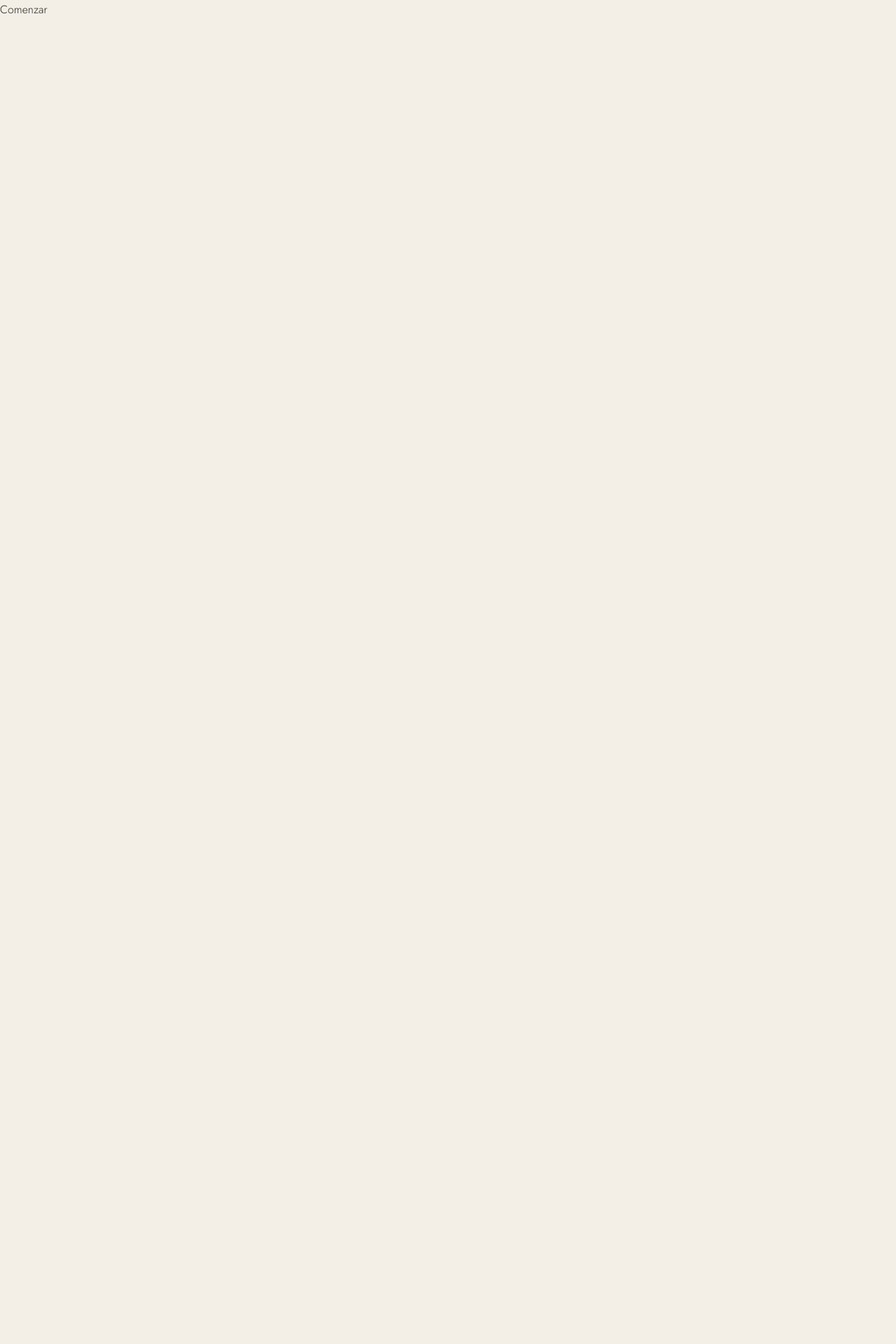
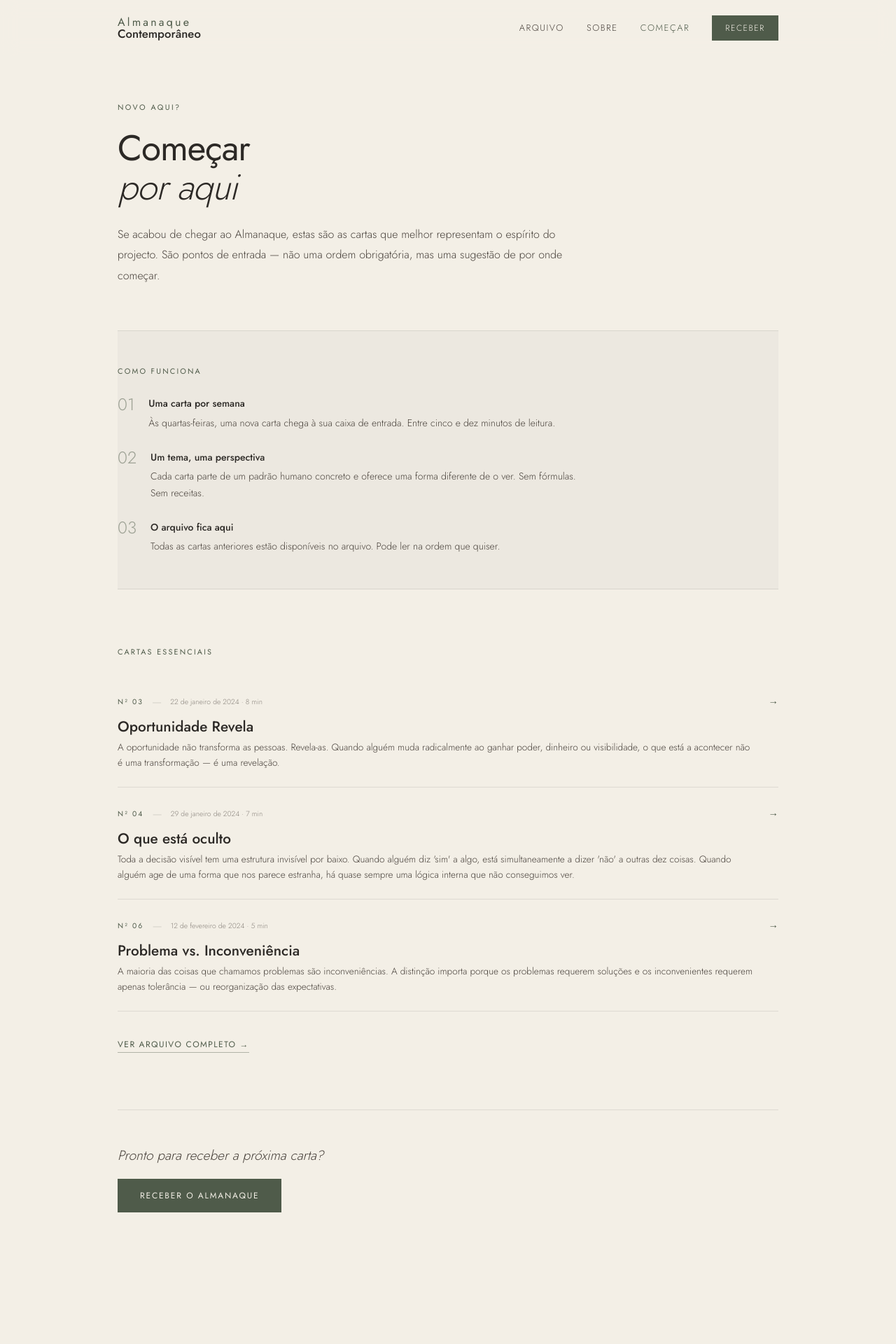
Before and after one commit to Montakatonix/Newsletter-Hugo, a Next.js app: page /comenzar in a window 1280 px wide. Shown: the top 1920 px of the page at 70% size. Before the commit the page ends 800 px from the top, so only its background shows below. Built offline with nearby package versions, Linux system fonts and the light colour scheme.

Commit message:
feat: real page.tsx

```diff
--- a/app/comenzar/page.tsx
+++ b/app/comenzar/page.tsx
@@ -1 +1,73 @@
-export default function Comenzar() { return <div>Comenzar</div>; }
+import { Metadata } from "next";
+import NavBar from "@/app/components/NavBar";
+import Footer from "@/app/components/Footer";
+import CartaCard from "@/app/components/CartaCard";
+import { cartas } from "@/app/data/cartas";
+import Link from "next/link";
+
+export const metadata: Metadata = {
+  title: "Começar por aqui",
+  description: "Orientação para novos leitores do Almanaque Contemporâneo. Por onde começar.",
+};
+
+const cartasEssenciais = cartas.filter((c) =>
+  ["oportunidade-revela", "problema-vs-inconveniencia", "o-que-esta-oculto"].includes(c.slug)
+);
+
+export default function ComenzarPage() {
+  return (
+    <>
+      <NavBar />
+      <main>
+        <div className="max-w-5xl mx-auto px-6 md:px-10" style={{ paddingTop: "9rem", paddingBottom: "6rem" }}>
+          <div className="mb-16 animate-fade-up" style={{ maxWidth: "680px" }}>
+            <p style={{ fontFamily: "var(--font-jost)", fontSize: "0.68rem", letterSpacing: "0.22em", textTransform: "uppercase", color: "#4F5B4A", fontWeight: 400, marginBottom: "1.25rem" }}>Novo aqui?</p>
+            <h1 style={{ fontFamily: "var(--font-cormorant), Georgia, serif", fontSize: "clamp(2.2rem,4vw,3.8rem)", fontWeight: 400, lineHeight: 1.1, color: "#2C2926", letterSpacing: "-0.02em", marginBottom: "1.5rem" }}>
+              Começar<br /><span style={{ fontStyle: "italic", fontWeight: 300 }}>por aqui</span>
+            </h1>
+            <p style={{ fontFamily: "var(--font-jost)", fontSize: "1rem", fontWeight: 300, color: "#4A433D", lineHeight: "1.85" }}>
+              Se acabou de chegar ao Almanaque, estas são as cartas que melhor representam o espírito do projecto. São pontos de entrada — não uma ordem obrigatória, mas uma sugestão de por onde começar.
+            </p>
+          </div>
+
+          <div className="animate-fade-up delay-200 mb-20" style={{ borderTop: "1px solid rgba(44,41,38,0.1)", borderBottom: "1px solid rgba(44,41,38,0.1)", backgroundColor: "rgba(79,91,74,0.04)", padding: "3rem 0" }}>
+            <div style={{ maxWidth: "680px" }}>
+              <p style={{ fontFamily: "var(--font-jost)", fontSize: "0.68rem", letterSpacing: "0.2em", textTransform: "uppercase", color: "#4F5B4A", fontWeight: 400, marginBottom: "1.5rem" }}>Como funciona</p>
+              <div className="flex flex-col gap-6">
+                {[
+                  { num: "01", titulo: "Uma carta por semana", texto: "Às quartas-feiras, uma nova carta chega à sua caixa de entrada. Entre cinco e dez minutos de leitura." },
+                  { num: "02", titulo: "Um tema, uma perspectiva", texto: "Cada carta parte de um padrão humano concreto e oferece uma forma diferente de o ver. Sem fórmulas. Sem receitas." },
+                  { num: "03", titulo: "O arquivo fica aqui", texto: "Todas as cartas anteriores estão disponíveis no arquivo. Pode ler na ordem que quiser." },
+                ].map((item) => (
+                  <div key={item.num} className="flex items-start gap-5">
+                    <span style={{ fontFamily: "var(--font-cormorant)", fontSize: "1.5rem", fontWeight: 300, color: "#4F5B4A", opacity: 0.5, flexShrink: 0, lineHeight: 1, marginTop: "0.1rem" }}>{item.num}</span>
+                    <div>
+                      <p style={{ fontFamily: "var(--font-jost)", fontSize: "0.875rem", fontWeight: 500, color: "#2C2926", marginBottom: "0.25rem" }}>{item.titulo}</p>
+                      <p style={{ fontFamily: "var(--font-jost)", fontSize: "0.875rem", fontWeight: 300, color: "#4A433D", lineHeight: "1.7" }}>{item.texto}</p>
+                    </div>
+                  </div>
+                ))}
+              </div>
+            </div>
+          </div>
+
+          <div className="animate-fade-up delay-300 mb-20">
+            <p style={{ fontFamily: "var(--font-jost)", fontSize: "0.68rem", letterSpacing: "0.2em", textTransform: "uppercase", color: "#4F5B4A", fontWeight: 400, marginBottom: "1.5rem" }}>Cartas essenciais</p>
+            <div>
+              {cartasEssenciais.map((carta) => (<CartaCard key={carta.slug} carta={carta} variant="list" />))}
+            </div>
+            <div className="mt-8">
+              <Link href="/arquivo" style={{ fontFamily: "var(--font-jost)", fontSize: "0.75rem", letterSpacing: "0.12em", textTransform: "uppercase", color: "#4F5B4A", textDecoration: "none", borderBottom: "1px solid rgba(79,91,74,0.4)", paddingBottom: "2px", fontWeight: 400 }}>Ver arquivo completo →</Link>
+            </div>
+          </div>
+
+          <div className="animate-fade-up delay-400" style={{ borderTop: "1px solid rgba(44,41,38,0.1)", paddingTop: "3rem", display: "flex", flexDirection: "column", gap: "1rem", alignItems: "flex-start" }}>
+            <p style={{ fontFamily: "var(--font-cormorant), Georgia, serif", fontSize: "1.2rem", fontStyle: "italic", color: "#4A433D" }}>Pronto para receber a próxima carta?</p>
+            <Link href="/suscribirse" style={{ display: "inline-block", padding: "0.85rem 2rem", backgroundColor: "#4F5B4A", color: "#F3EFE6", fontFamily: "var(--font-jost)", fontSize: "0.75rem", letterSpacing: "0.15em", textTransform: "uppercase", fontWeight: 400, textDecoration: "none" }}>Receber o Almanaque</Link>
+          </div>
+        </div>
+      </main>
+      <Footer />
+    </>
+  );
+}
```
